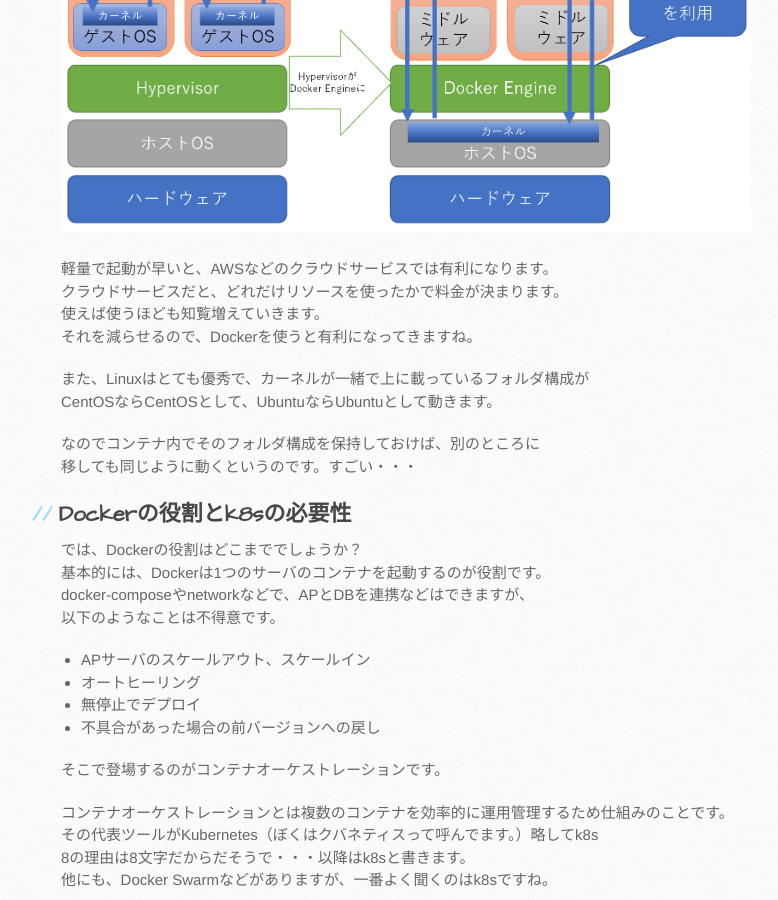
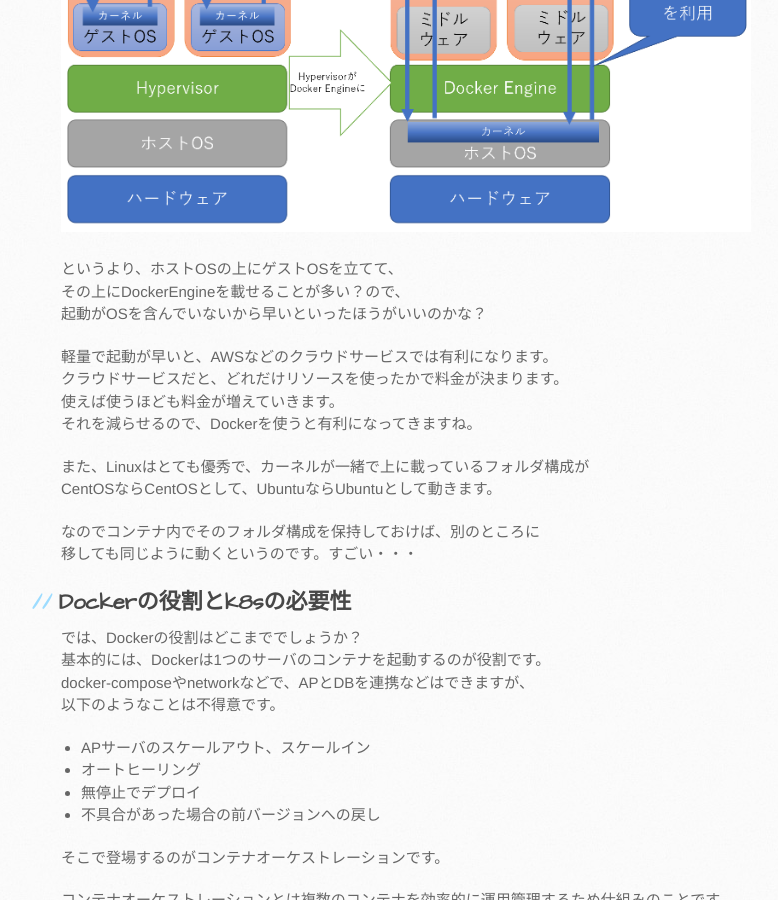
Before and after one commit to mtaketani113/mtaketani113.github.io, a Jekyll site: the page built from it/container/containerPart01.md, in a window 1280 px wide and 900 px high, scrolled down 1368 px. Shown: the whole window, without its empty margins (109-887 px from the left). Built offline with Jekyll 4.4.1, drawn with Linux system fonts in a browser that asks for light colours; comment, search, counter and statistics services are not loaded; the repository's description, which GitHub fills in, is left out.

Commit message:
誤字などを修正

```diff
--- a/it/container/containerPart01.md
+++ b/it/container/containerPart01.md
@@ -45,9 +45,13 @@ OSはホストOSのカーネルを利用しています。
 
 ![Dockerの構造](/images/it/container/DockerStructure.png)
 
+というより、ホストOSの上にゲストOSを立てて、
+その上にDockerEngineを載せることが多い？ので、
+起動がOSを含んでいないから早いといったほうがいいのかな？
+
 軽量で起動が早いと、AWSなどのクラウドサービスでは有利になります。
 クラウドサービスだと、どれだけリソースを使ったかで料金が決まります。
-使えば使うほども知覧増えていきます。
+使えば使うほども料金が増えていきます。
 それを減らせるので、Dockerを使うと有利になってきますね。
 
 また、Linuxはとても優秀で、カーネルが一緒で上に載っているフォルダ構成が
```
